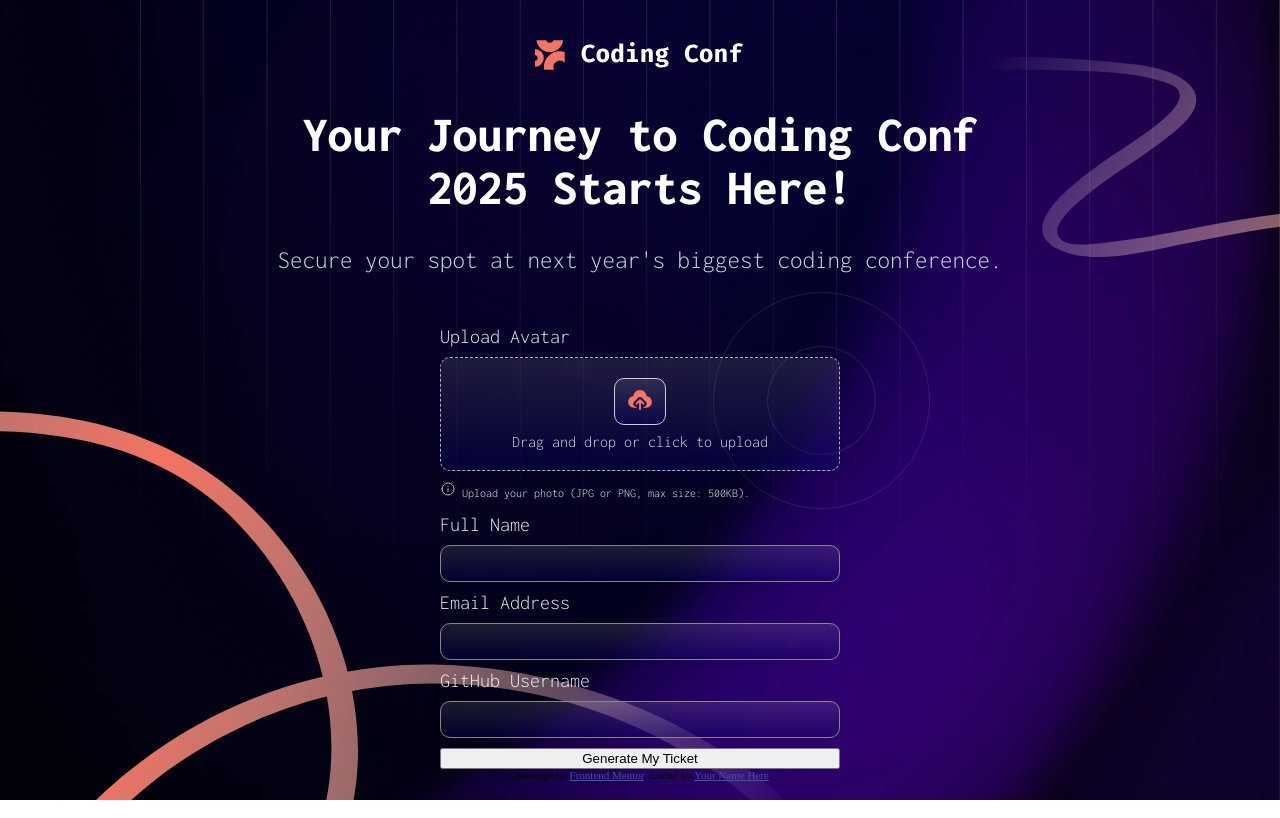
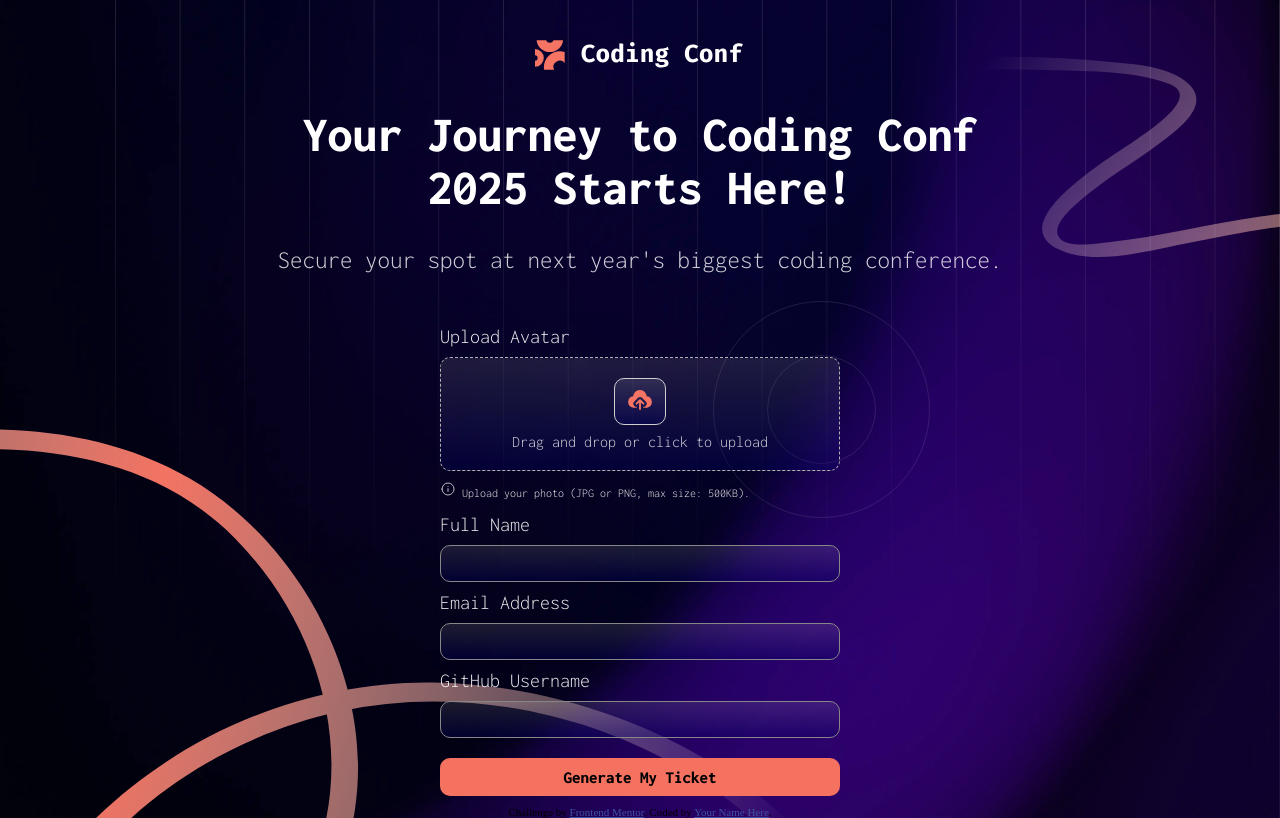
Before and after one commit to AnitaAlexieva/Conference-Ticket-Generator, a React (Vite) app in the folder client/: page / in a window 1280 px wide. Built offline with nearby package versions, Linux system fonts and the light colour scheme; a web font is replaced by a local one.

Commit message:
Style the submit button

```diff
--- a/client/src/components/TicketForm.jsx
+++ b/client/src/components/TicketForm.jsx
@@ -28,7 +28,7 @@ export default function TicketForm() {
                         <label htmlFor="gitHub">GitHub Username</label>
                         <input type="text" name="gitHub" />
 
-                        <button type="submit">Generate My Ticket</button>
+                        <button className="submit" type="submit">Generate My Ticket</button>
                     </form>
                 </div>
 
--- a/client/src/index.css
+++ b/client/src/index.css
@@ -126,5 +126,17 @@ input{
     padding: 6px  10px;
 }
 
+.submit{
+    background-color: hsl(7, 88%, 67%);
+    color: black;
+    font-family: "Inconsolata", monospace;
+    font-weight: 800;
+    padding: 10px;
+    border: none;
+    border-radius: 10px;
+    margin: 10px 0;
+    font-size: 17px;
+}
+
 .attribution { font-size: 11px; text-align: center; }
 .attribution a { color: hsl(228, 45%, 44%); }
```
